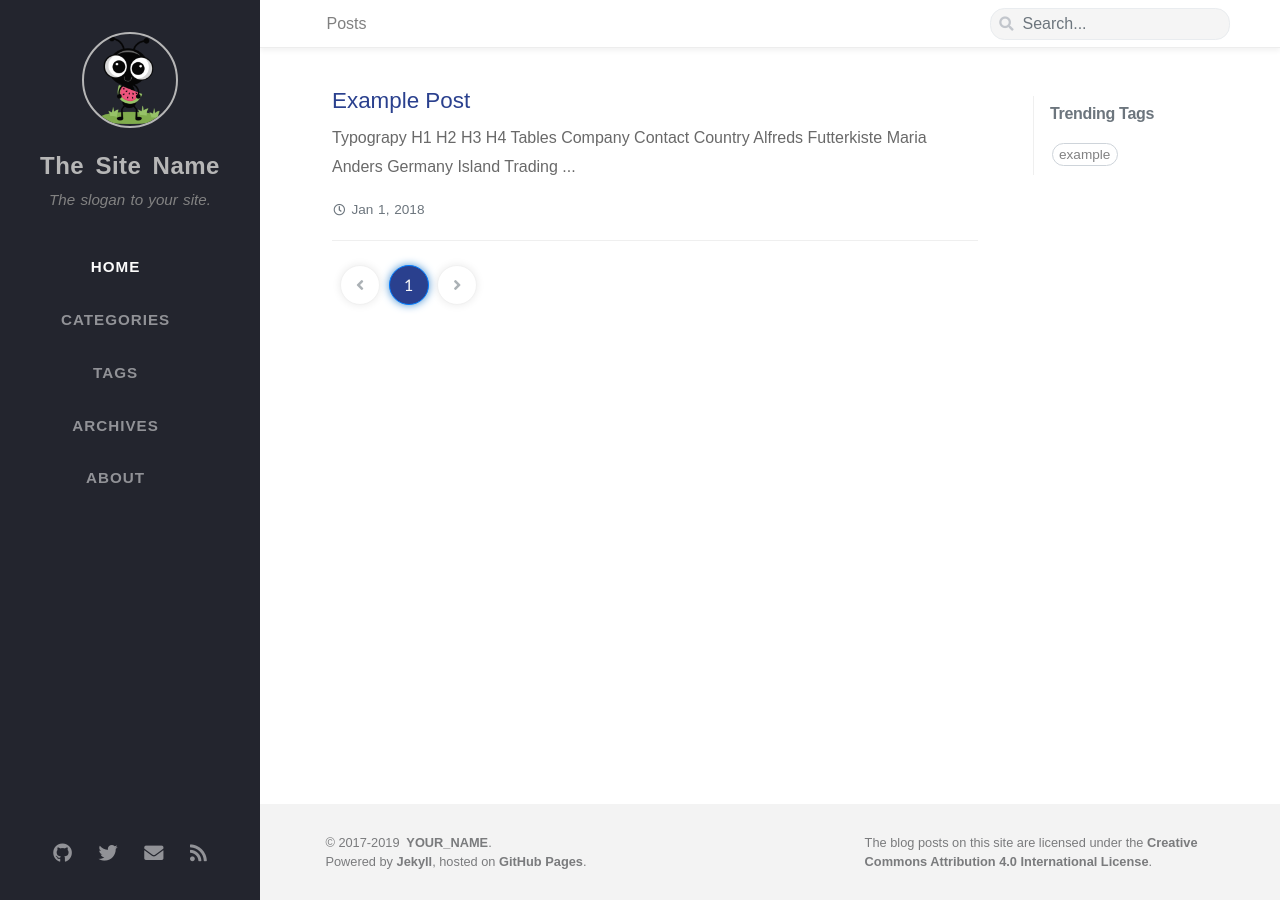
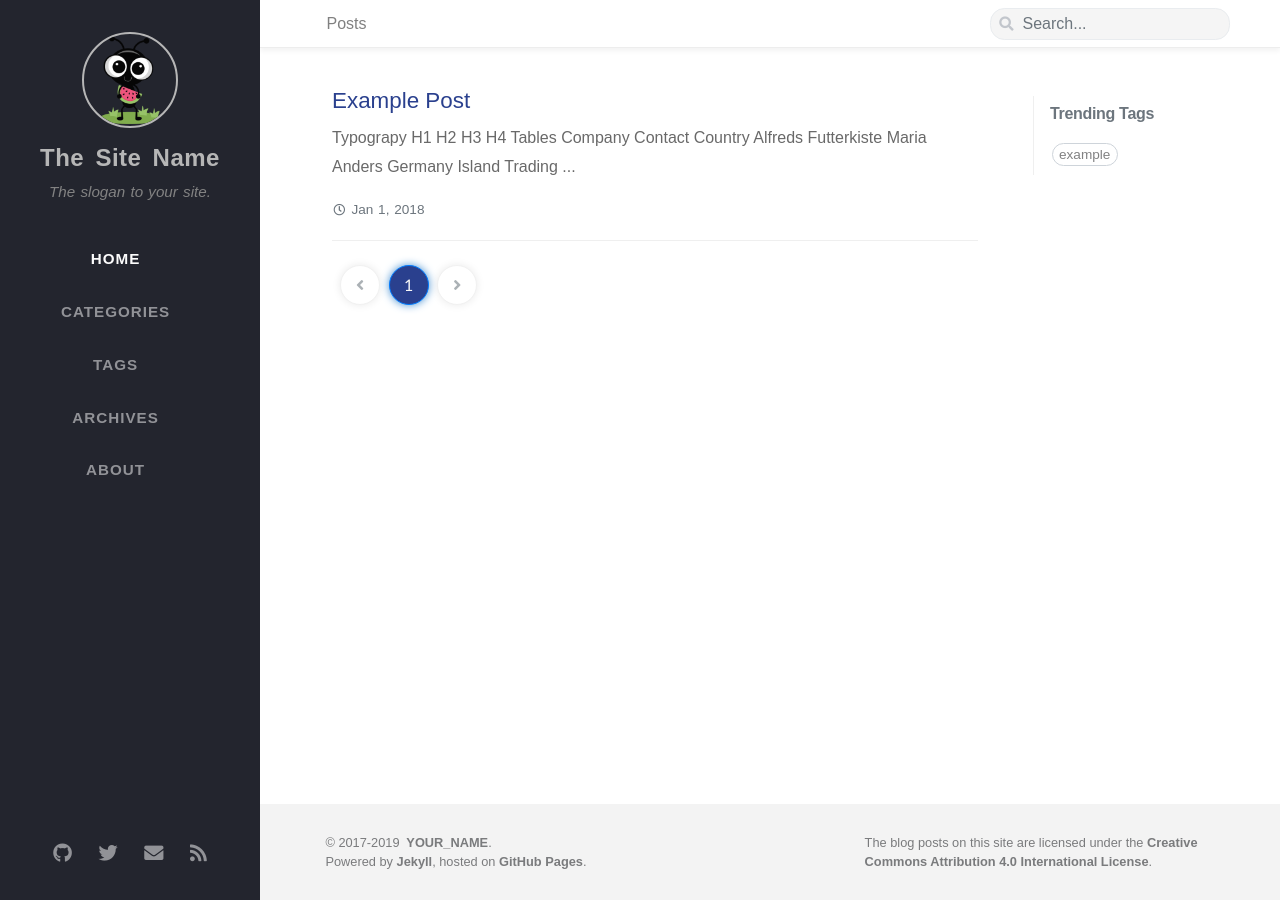
Before and after one commit to tracygu/tracygu.github.io, a Jekyll site: the page built from index.html, in a window 1280 px wide. Built offline with Jekyll 4.4.1, drawn with Linux system fonts in a browser that asks for light colours; nearby versions of some CDN libraries; some web fonts are replaced; the list of posts is cut into pages by our own code.

Commit message:
Reduced blank space around the avatar.

```diff
--- a/assets/css/_src/main.scss
+++ b/assets/css/_src/main.scss
@@ -119,7 +119,7 @@ body {
 
 #logo-wrap {
   padding-top: 2rem;
-  padding-bottom: 1.5rem;
+  padding-bottom: 1rem;
 }
 
 #logo {
```
